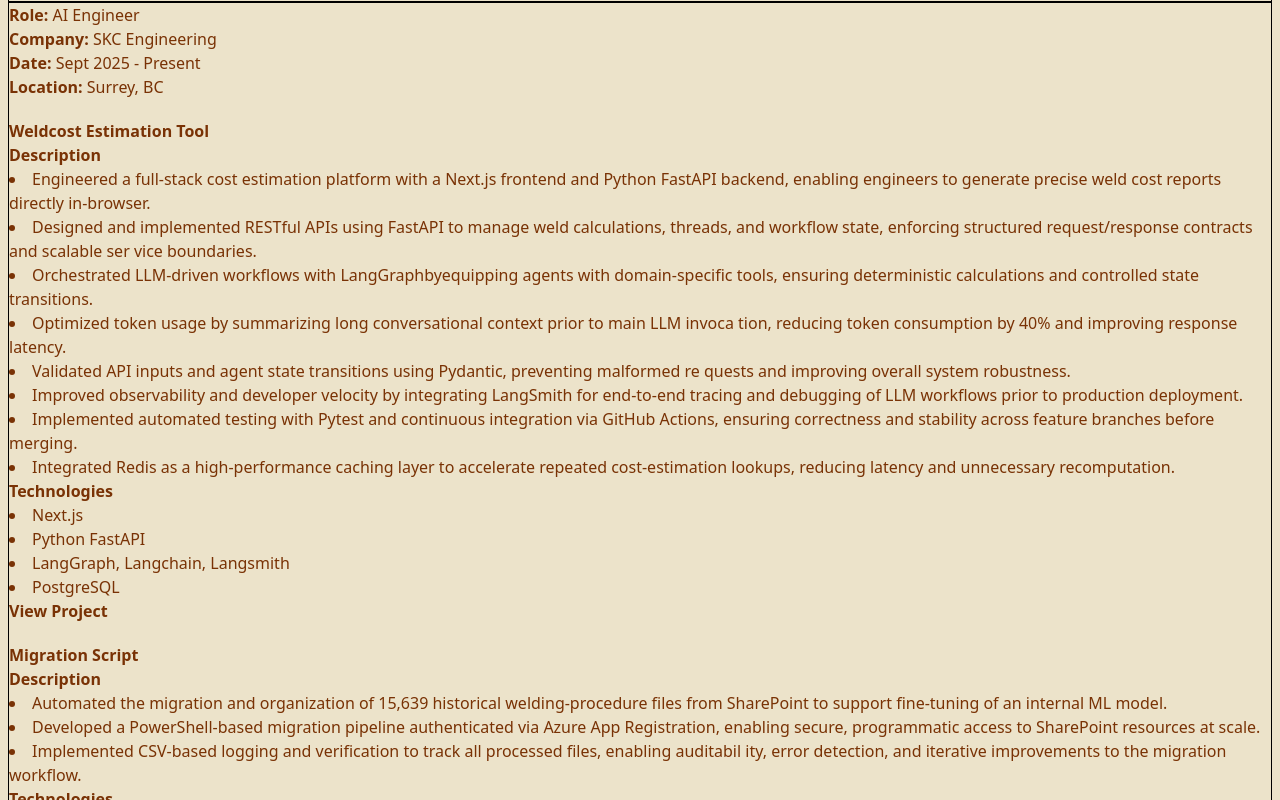
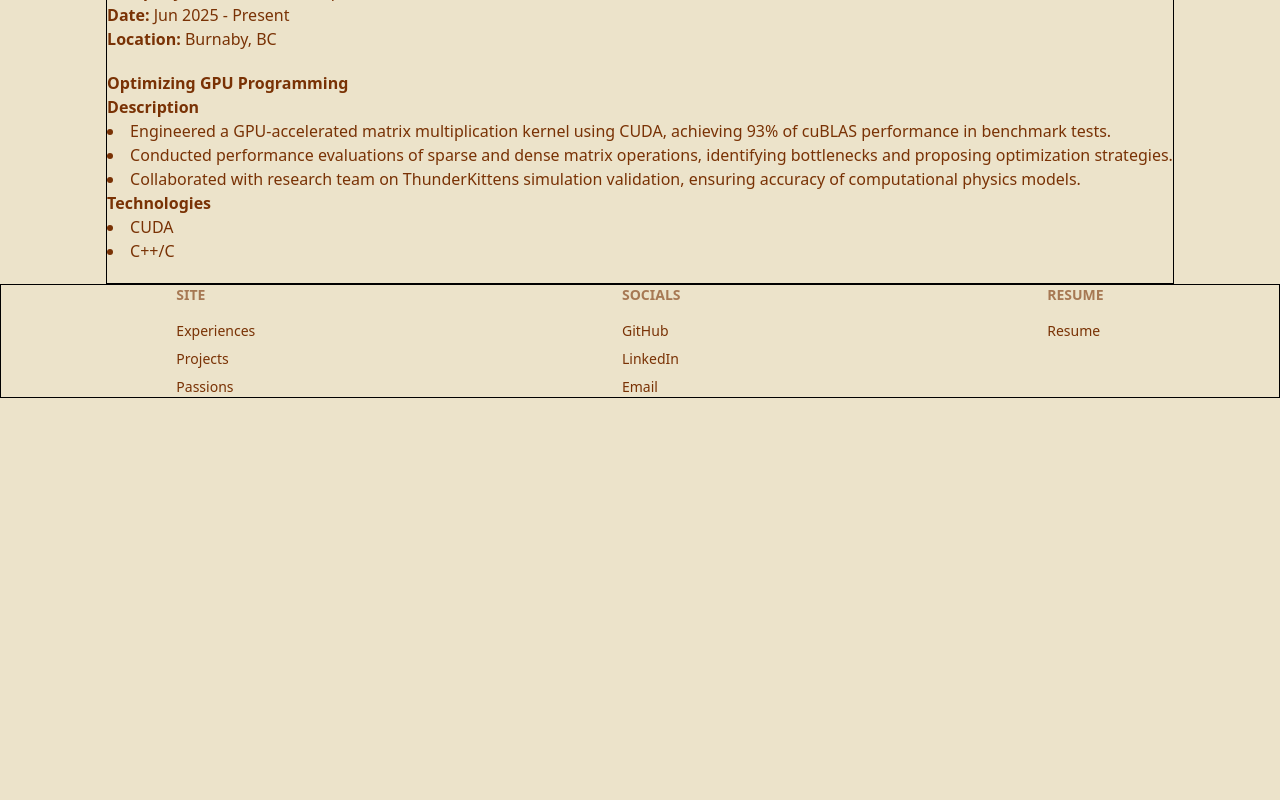
Before and after one commit to maximenewman/portfolio, a Next.js app: page /experiences in a window 1280 px wide. Shown: the part 1040-1840 px from the top of the page. After the commit the page ends 1440 px from the top, so only its background shows below. Built offline with nearby package versions, Linux system fonts and the light colour scheme.

Commit message:
updated view so now if links are not available you don't have 'view project', added second experience 'undergrad research' getting ready to containerize and deploy first project.

```diff
--- a/app/experiences/data/experience.tsx
+++ b/app/experiences/data/experience.tsx
@@ -63,56 +63,27 @@
         ]
     },
     {
-        role: "AI Engineer",
-        company: "SKC Engineering",
-        date: "Sept 2025 - Present",
-        location: "Surrey, BC",
+        role: "Undergraduate Research Assistant",
+        company: "SFU CS ARCH Group",
+        date: "Jun 2025 - Present",
+        location: "Burnaby, BC",
         projects: [
             {
-                title: "Weldcost Estimation Tool",
+                title: "Optimizing GPU Programming",
                 description: [
-                    ` Engineered a full-stack cost estimation platform with a Next.js frontend and Python FastAPI
-                    backend, enabling engineers to generate precise weld cost reports directly in-browser.`,
-                    ` Designed and implemented RESTful APIs using FastAPI to manage weld calculations,
-                    threads, and workflow state, enforcing structured request/response contracts and scalable ser
-                    vice boundaries.`,
-                    `Orchestrated LLM-driven workflows with LangGraphbyequipping agents with domain-specific
-                    tools, ensuring deterministic calculations and controlled state transitions.`,
-                    `Optimized token usage by summarizing long conversational context prior to main LLM invoca
-                    tion, reducing token consumption by 40% and improving response latency.`,
-                    `Validated API inputs and agent state transitions using Pydantic, preventing malformed re
-                    quests and improving overall system robustness.`,
-                    ` Improved observability and developer velocity by integrating LangSmith for end-to-end tracing
-                    and debugging of LLM workflows prior to production deployment.`,
-                    ` Implemented automated testing with Pytest and continuous integration via GitHub Actions,
-                    ensuring correctness and stability across feature branches before merging.`,
-                    `Integrated Redis as a high-performance caching layer to accelerate repeated cost-estimation
-                    lookups, reducing latency and unnecessary recomputation.`
+                    ` Engineered a GPU-accelerated matrix multiplication kernel using CUDA, achieving 93% of cuBLAS
+                    performance in benchmark tests.`,
+                    ` Conducted performance evaluations of sparse and dense matrix operations, identifying bottlenecks
+                    and proposing optimization strategies.`,
+                    ` Collaborated with research team on ThunderKittens simulation validation, ensuring accuracy of
+                    computational physics models.`,
                 ],
                 tech: [
-                    "Next.js",
-                    "Python FastAPI",
-                    "LangGraph, Langchain, Langsmith",
-                    "PostgreSQL"
+                    "CUDA",
+                    "C++/C",
                 ],
                 link: ""
-            },
-            {
-                title: "Migration Script",
-                description: [
-                    ` Automated the migration and organization of 15,639 historical welding-procedure files from
-                    SharePoint to support fine-tuning of an internal ML model.`,
-                    `Developed a PowerShell-based migration pipeline authenticated via Azure App Registration,
-                    enabling secure, programmatic access to SharePoint resources at scale.`,
-                    ` Implemented CSV-based logging and verification to track all processed files, enabling auditabil
-                    ity, error detection, and iterative improvements to the migration workflow.`
-                ],
-                tech: [
-                    "Azure App",
-                    "PnP PowerShell"
-                ],
-                link: ""
-            },
+            }
         ]
-    },
+    }
 ]
--- a/app/projects/components/project_display.tsx
+++ b/app/projects/components/project_display.tsx
@@ -49,7 +49,7 @@
                 ))}
             </ul>
 
-            <a href={proj.link}><strong>View Project</strong></a>
+            {proj.link && <a href={proj.link}><strong>View Project</strong></a>}
         </div>
     )
 }
```
